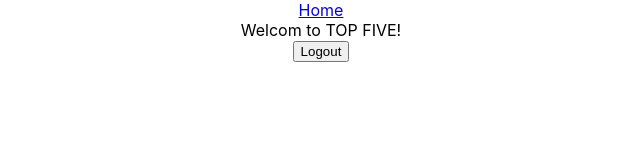
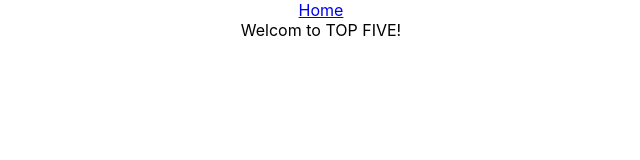
Before and after one commit to ajkelso/Top-Five, a React (Create React App) app in the folder frontend/: page / in a window 1280 px wide. Shown: the top 160 px of the page, without its empty margins (319-959 px from the left). Built offline with nearby package versions, Linux system fonts and the light colour scheme; sample sign-in values are in the browser's storage.

Commit message:
clean up unused code

```diff
--- a/frontend/src/App.js
+++ b/frontend/src/App.js
@@ -1,24 +1,16 @@
 import { BrowserRouter as Router, Route, Switch, Redirect } from 'react-router-dom'
-import { useDispatch } from 'react-redux'
 import Home from './components/Home'
 import Login from './components/Login'
 import Profile from './components/Profile'
 import Navbar from './components/Navbar'
 import ListForm from './components/ListForm'
 import Logout from './components/Logout'
-import { clearToken, getToken } from './services/local-storage'
-import { clearUser } from './redux/actions/userActions'
+import { getToken } from './services/local-storage'
+
 import './App.css';
 
 function App() {
 
-  const dispatch = useDispatch()
-
-  const handleLogout = () => {
-    clearToken()
-    dispatch(clearUser())
-  }
-  console.log(getToken())
   return (
     <div className="App">
       <Router>
@@ -31,7 +23,6 @@ function App() {
           <Route path="/lists/new" component={ListForm} />
           <Route exact path="/logout" component={Logout}/>
         </Switch>
-        {getToken() ? <button onClick={handleLogout}>Logout</button> : null }
       </Router>
     </div>
   );
--- a/frontend/src/components/Logout.jsx
+++ b/frontend/src/components/Logout.jsx
@@ -9,7 +9,6 @@ export default function Logout() {
 
     const dispatch = useDispatch()
 
-    console.log('logout fired');
     useEffect(() => {
         clearToken()
         dispatch(clearUser())
--- a/frontend/src/components/Navbar.jsx
+++ b/frontend/src/components/Navbar.jsx
@@ -8,7 +8,6 @@ import { useSelector } from 'react-redux'
 export default function Navbar() {
 
     const user = useSelector(state => state.user)
-    console.log(Object.keys(user).length === 0)
 
     const loggedInNav = () => {
         return(
@@ -24,7 +23,6 @@ export default function Navbar() {
     return(
         <div>
             <NavLink to="/profile" exact>Home</NavLink>
-            {/* <NavLink to="/lists/new">Create List</NavLink> */}
             { Object.keys(user).length !== 0 ? loggedInNav() : null }
         </div>
     )
--- a/frontend/src/services/local-storage.js
+++ b/frontend/src/services/local-storage.js
@@ -5,6 +5,5 @@ export const setToken = token => {
 }
 
 export const clearToken = () => {
-    console.log('fired')
     localStorage.removeItem('jwt')
 }
```
Also changed, not shown: 1 other file (tests, documents, lock files or other folders).
